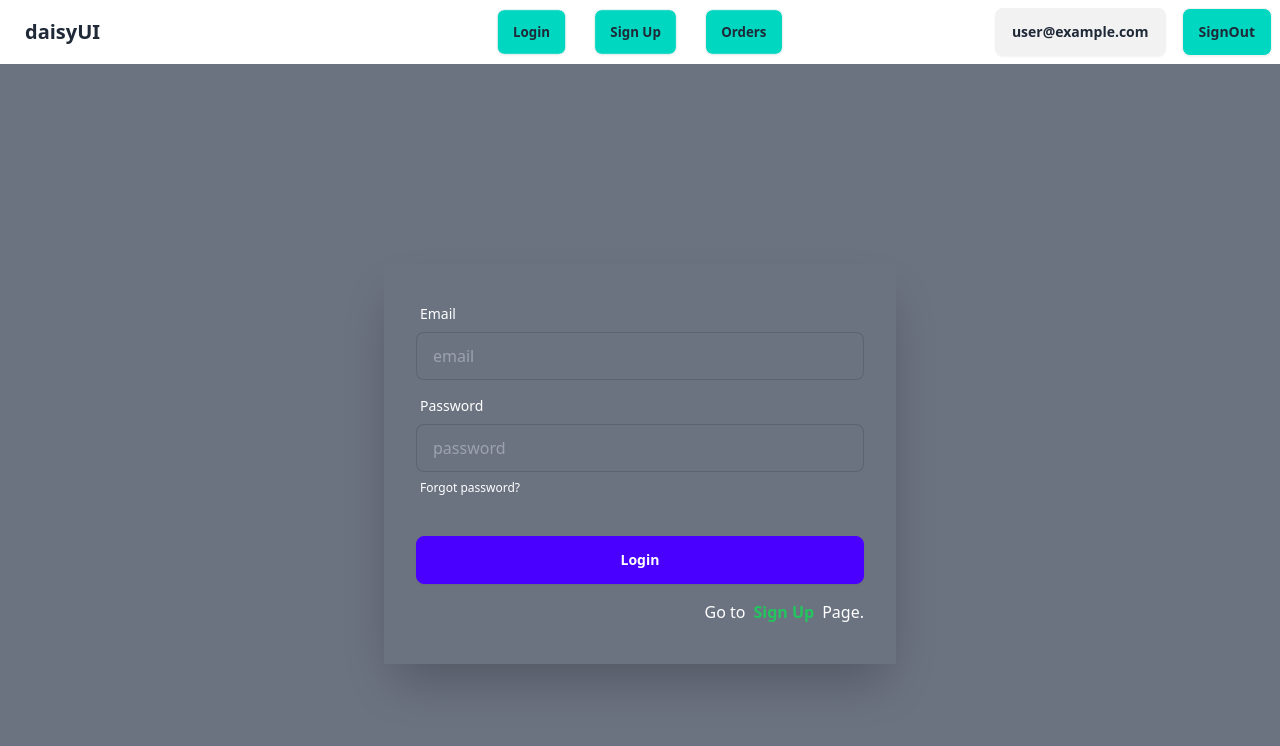
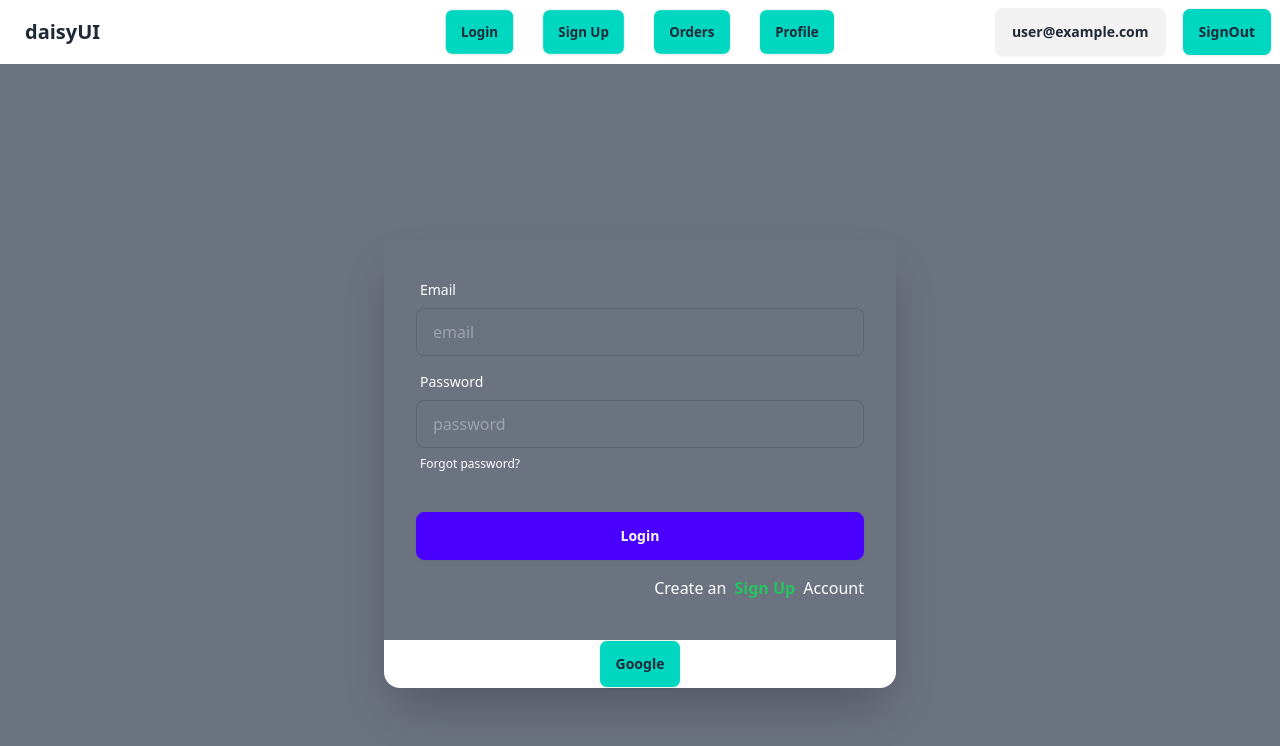
Before and after one commit to Amit-Biswas-WD/Auth-Introduction-And-Provider-Routes, a React (Vite) app: page /login in a window 1280 px wide. Shown: the top 746 px of the page. Built offline with nearby package versions, Linux system fonts and the light colour scheme; no server answers; sample sign-in values are in the browser's storage.

Commit message:
Google Login

```diff
--- a/src/components/Header/Header.jsx
+++ b/src/components/Header/Header.jsx
@@ -18,6 +18,9 @@ const Header = () => {
         <>
           <NavLink key={`orders`} className="btn bg-accent" to={`/orders`}>
             Orders
+          </NavLink>
+          <NavLink key={`profile`} className="btn bg-accent" to={`/profile`}>
+            Profile
           </NavLink>
         </>
       )}
--- a/src/components/Login/Login.jsx
+++ b/src/components/Login/Login.jsx
@@ -3,7 +3,7 @@ import { Link, useNavigate } from "react-router-dom";
 import { AuthContext } from "../provider/AuthProvider";
 
 const Login = () => {
-  const { signInUser } = useContext(AuthContext);
+  const { signInUser, googleAccount } = useContext(AuthContext);
   const navigate = useNavigate();
 
   const handleLogin = (event) => {
@@ -17,6 +17,17 @@ const Login = () => {
         console.log(result.user);
         event.target.reset();
         navigate("/orders");
+      })
+      .catch((error) => {
+        console.log("Error", error);
+      });
+  };
+
+  const handleGoogleLogin = () => {
+    googleAccount()
+      .then((result) => {
+        console.log(result.user);
+        navigate("/")
       })
       .catch((error) => {
         console.log("Error", error);
@@ -60,13 +71,18 @@ const Login = () => {
             <button className="btn btn-primary text-white">Login</button>
           </div>
           <p className="text-end my-2 text-white">
-            Go to
+            Create an
             <Link className="text-green-500 mx-2 font-semibold" to={`/sign-up`}>
               Sign Up
             </Link>
-            Page.
+            Account
           </p>
         </form>
+        <p className="text-center">
+          <button onClick={handleGoogleLogin} className="btn bg-accent">
+            Google
+          </button>
+        </p>
       </div>
     </div>
   );
--- /dev/null
+++ b/src/components/Profile/Profile.jsx
@@ -0,0 +1,10 @@
+const Profile = () => {
+  return (
+    <div className="container mx-auto text-white">
+      <h2 className="text-2xl font-bold">My Profile</h2>
+      <p>My Name is Amit Biswas.</p>
+    </div>
+  );
+};
+
+export default Profile;
--- a/src/components/Router/Router.jsx
+++ b/src/components/Router/Router.jsx
@@ -4,6 +4,7 @@ import Login from "../Login/Login";
 import SignUp from "../SignUp/SignUp";
 import Orders from "../Orders/Orders";
 import PrivateRoutes from "../Routes/PrivateRoutes";
+import Profile from "../Profile/Profile";
 
 export const router = createBrowserRouter([
   {
@@ -26,6 +27,14 @@ export const router = createBrowserRouter([
           </PrivateRoutes>
         ),
       },
+      {
+        path: "/profile",
+        element: (
+          <PrivateRoutes>
+            <Profile />
+          </PrivateRoutes>
+        ),
+      },
     ],
   },
 ]);
--- a/src/components/provider/AuthProvider.jsx
+++ b/src/components/provider/AuthProvider.jsx
@@ -1,13 +1,16 @@
 import {
   createUserWithEmailAndPassword,
+  GoogleAuthProvider,
   onAuthStateChanged,
   signInWithEmailAndPassword,
+  signInWithPopup,
   signOut,
 } from "firebase/auth";
 import { createContext, useEffect, useState } from "react";
 import auth from "./../Firebase/firebase.init";
 
 export const AuthContext = createContext(null);
+const googleProvider = new GoogleAuthProvider();
 
 const AuthProvider = ({ children }) => {
   const [user, setUser] = useState(null);
@@ -21,6 +24,11 @@ const AuthProvider = ({ children }) => {
   const signInUser = (email, password) => {
     setLoading(true);
     return signInWithEmailAndPassword(auth, email, password);
+  };
+
+  const googleAccount = () => {
+    setLoading(true);
+    return signInWithPopup(auth, googleProvider);
   };
 
   const signOutUser = () => {
@@ -45,6 +53,7 @@ const AuthProvider = ({ children }) => {
     signOutUser,
     createUser,
     signInUser,
+    googleAccount,
   };
 
   return (
```
